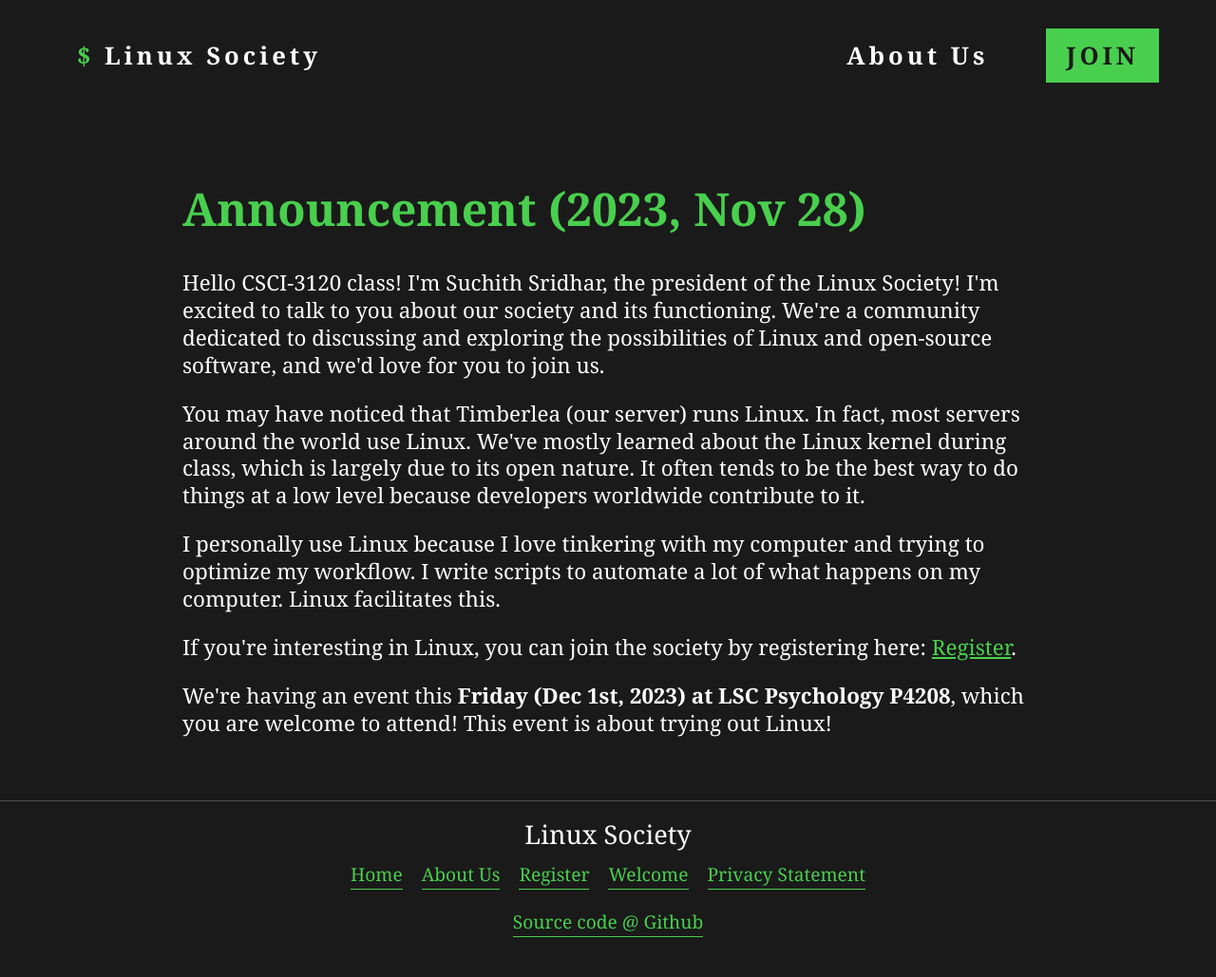
After one commit to SuchithSridhar/LinuxSociety, a Flask app: template website/lsw/templates/pages/announcement-2023-11-28.jinja in a window 1280 px wide. The commit adds this page. Shown: the whole page at 95% size. Run offline with Flask 3, Linux system fonts and the light colour scheme; the template is opened without the code that fills it, so the values that code supplies are empty.

Commit message:
create announcement for CSCI-3120 class

```diff
--- a/website/lsw/static/styles/pages/text-pages.css
+++ b/website/lsw/static/styles/pages/text-pages.css
@@ -15,6 +15,11 @@ h1 {
 
 p {
   font-size: 1.4rem;
+  line-height: 1.8rem;
+}
+
+a {
+  color: var(--highlight-text-color);
 }
 
 @media only screen and (max-width: 980px) {
@@ -27,6 +32,7 @@ p {
   }
   p {
     font-size: 1.2rem;
+    line-height: 1.5rem;
   }
 }
 
--- /dev/null
+++ b/website/lsw/templates/pages/announcement-2023-11-28.jinja
@@ -0,0 +1,47 @@
+{% extends 'layout.jinja' %}
+
+{% block head %}
+    <link
+        rel="stylesheet"
+        href="{{ url_for('static', filename='styles/pages/text-pages.css') }}"
+    >
+{% endblock head %}
+
+{% block body %}
+    <div class="container">
+        <h1>Announcement (2023, Nov 28)</h1>
+
+        <p>
+            Hello CSCI-3120 class! I'm Suchith Sridhar, the president of the
+            Linux Society! I'm excited to talk to you about our society and its
+            functioning. We're a community dedicated to discussing and exploring
+            the possibilities of Linux and open-source software, and we'd love
+            for you to join us.
+        </p>
+
+        <p>
+            You may have noticed that Timberlea (our server) runs Linux. In
+            fact, most servers around the world use Linux. We've mostly learned
+            about the Linux kernel during class, which is largely due to its
+            open nature. It often tends to be the best way to do things at a low
+            level because developers worldwide contribute to it.
+        </p>
+
+        <p>
+            I personally use Linux because I love tinkering with my computer and
+            trying to optimize my workflow. I write scripts to automate a lot of
+            what happens on my computer. Linux facilitates this.
+        </p>
+        <p>
+            If you're interesting in Linux, you can join the society by
+            registering here: <a href="/register">Register</a>.
+        </p>
+        <p>
+            We're having an event this
+            <strong>Friday (Dec 1st, 2023) at LSC Psychology P4208</strong>,
+            which you are welcome to attend! This event is about trying
+            out Linux!
+        </p>
+
+    </div>
+{% endblock body %}
```
Also changed, not shown: website/lsw/controllers/main/routes.py (+8 -0 lines).
